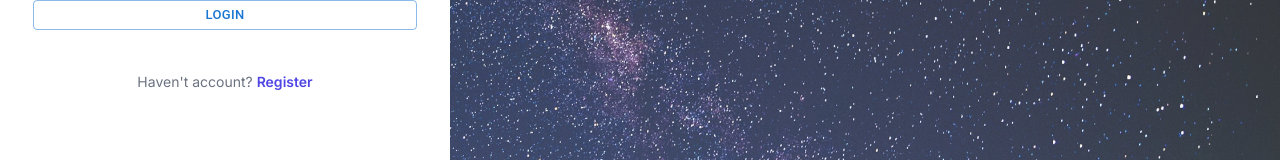
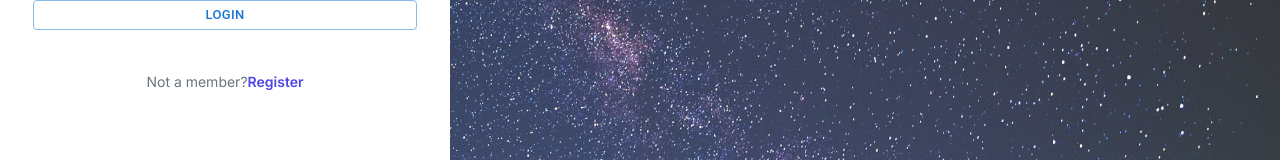
Before and after one commit to letronghiep/Astronomy, a Next.js app: page /login in a window 1280 px wide. Shown: the part 467-627 px from the top of the page. Built offline with nearby package versions, Linux system fonts and the light colour scheme.

Commit message:
login-registerr

```diff
--- a/app/(auth)/login/page.js
+++ b/app/(auth)/login/page.js
@@ -114,7 +114,7 @@ function LoginPage() {
           </form>
 
           <p className="mt-10 text-center text-sm text-gray-500">
-            Haven't account?{" "}
+            Not a member?
             <Link
               href="/register"
               className="font-semibold leading-6 text-indigo-600 hover:text-indigo-500"
```
